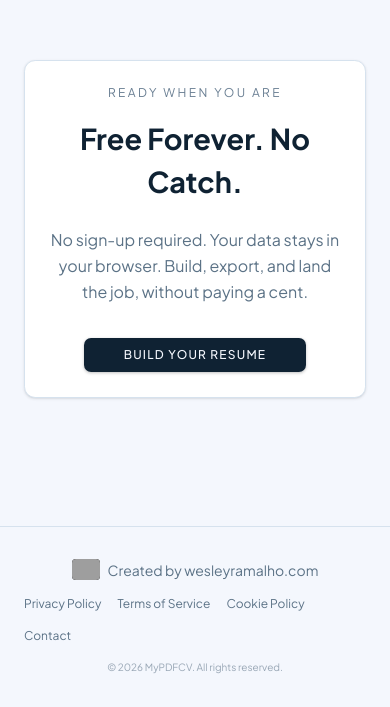
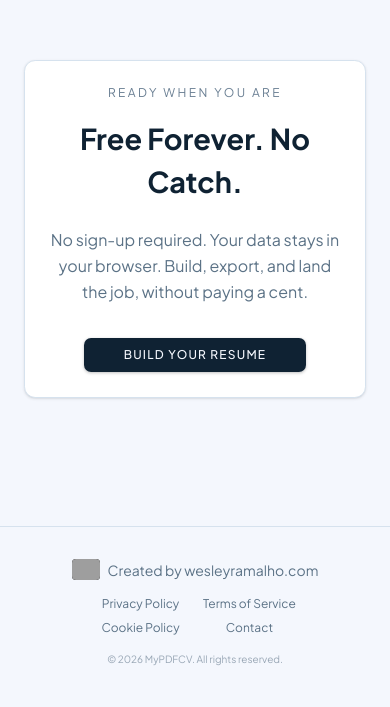
Before and after one commit to wesleyramalho/resume-builder, a Next.js app: page / in a window 390 px wide. Shown: the part 5648-6355 px from the top of the page. Built offline with nearby package versions, Linux system fonts and the light colour scheme; no server answers; grey boxes are pictures that could not be loaded.

Commit message:
fix: improve footer nav alignment on mobile with centered 2x2 grid
Replace flex-wrap with a 2x2 grid layout on mobile so links are
evenly distributed instead of wrapping 3+1. Desktop layout unchanged.

```diff
--- a/src/components/Footer.tsx
+++ b/src/components/Footer.tsx
@@ -28,12 +28,12 @@ export default function Footer() {
           Created by wesleyramalho.com
         </a>
 
-        <nav className="flex flex-wrap items-center gap-4">
+        <nav className="grid grid-cols-2 gap-x-4 gap-y-2 justify-items-center md:flex md:items-center md:gap-4">
           {LEGAL_LINKS.map((link) => (
             <Link
               key={link.href}
               href={link.href}
-              className="text-xs text-muted-foreground hover:text-foreground transition-colors cursor-pointer"
+              className="text-xs text-muted-foreground hover:text-foreground transition-colors cursor-pointer text-center"
             >
               {link.label}
             </Link>
```
